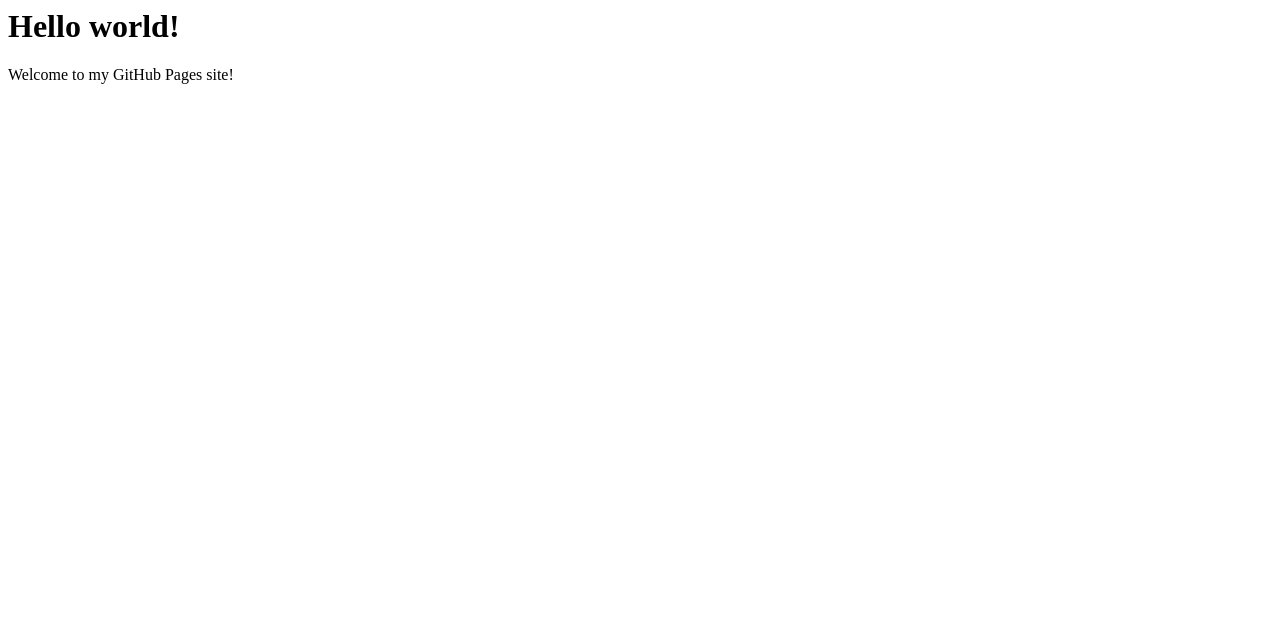
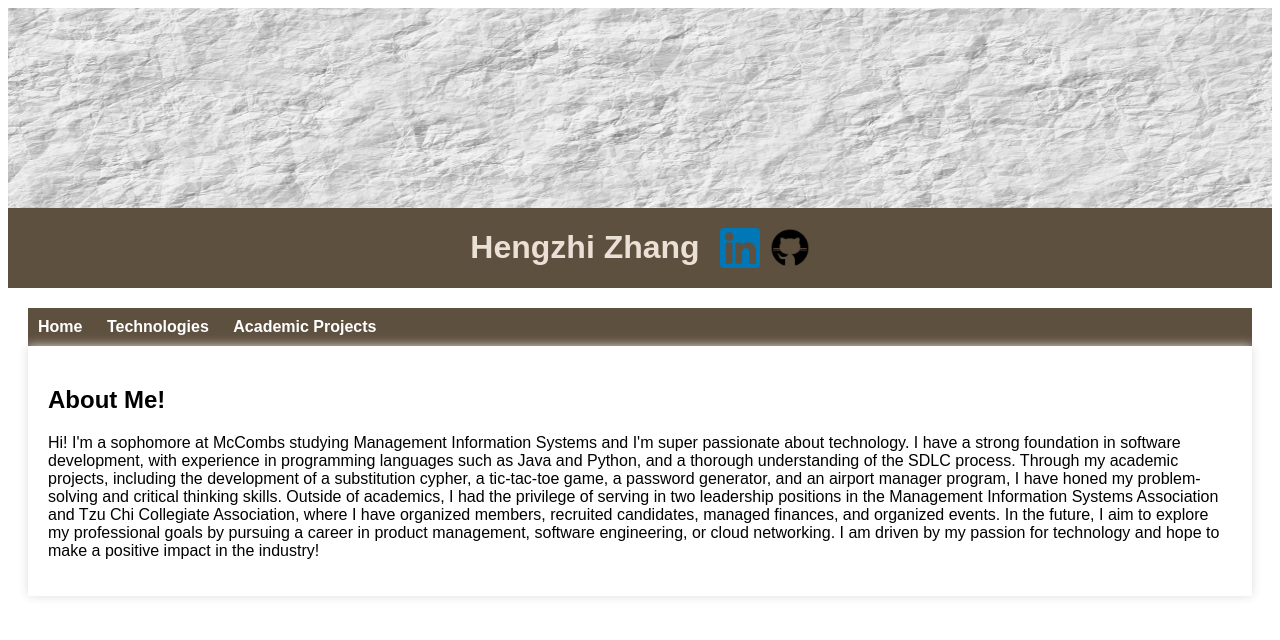
Before and after one commit to hengzhi-zhang/hengzhi-zhang.github.io, a plain HTML site: page index.html in a window 1280 px wide. Drawn offline with Linux system fonts and the light colour scheme; files whose address does not match are found by name.

Commit message:
Update index.html

```diff
--- a/index.html
+++ b/index.html
@@ -1,9 +1,208 @@
 <html>
   <head>
-    <title>My GitHub Pages Site</title>
+    <style>
+      body {
+        font-family: Arial, sans-serif;
+        background-color: white;
+      }
+      header {
+        background-color: #5E503F;
+        color: #92977E; <!-- color of "Hengzhi Zhang"  -->
+        padding: 20px;
+        text-align: center;
+      }
+      main {
+        padding: 20px;
+      }
+      section {
+        background-color: white;
+        padding: 20px;
+        box-shadow: 0 0 10px #ddd;
+        margin-bottom: 20px;
+      }
+      h1 {
+        font-weight: bold;
+        color: #EAE0D5;
+      }
+      h2 {
+      font-weight: bold;
+      color = black;
+
+      }
+      section p {
+        font-family: "sans-serif", sans-serif;
+        <!-- this is the font for my bio section, which is courier -->
+      }
+      h1{
+        font-family: "sans-serif", sans-serif;
+        font-weight: bold
+        <!-- this is the font for my labels section, which is courier -->
+        }
+      h2{
+        font-family: "sans-serif", sans-serif;
+        <!-- this is the font for my other labels section, which is courier -->
+        }
+      section ul {
+        font-family: "sans-serif", sans-serif;
+        <!-- this is the font for my skills section, which is courier -->
+        }
+      button{
+        font-family: "sans-serif", sans-serif;
+        <!-- this is the font for my button, which is courier -->
+        font-size: 16px
+        <!-- specifies font size -->
+        }
+      button.contact {
+
+        animation: pulse 2s infinite;
+        background-color: #4CAF50;
+        border: none;
+        color: white;
+        padding: 12px 24px;
+        text-align: center;
+        text-decoration: none;
+        display: inline-block;
+        font-size: 16px;
+        border-radius: 8px;
+      }
+    @keyframes pulse {
+        0% {
+          transform: scale(1);
+        }
+        50% {
+          transform: scale(1.1);
+        }
+        100% {
+          transform: scale(1);
+        }
+      }
+
+
+
+
+
+
+      .header {
+  display: flex;
+  justify-content: center;
+  align-items: center;
+}
+
+.name-container {
+  text-align: center;
+}
+
+.icons-container {
+  display: flex;
+  margin-left: 10px; /* add some space between icons */
+}
+
+.icon-link {
+  display: inline-block;
+  margin-left: 10px; /* add some space between icons */
+}
+
+.icon {
+  width: 40px;
+  height: 40px;
+}
+      .banner {
+        width: 100%;
+        height: 200px;  <!-- sets height to 200 pixels -->
+      }
+      .section-link {
+        text-decoration: none;
+        color: #333;
+        display: block;
+        padding: 10px 0;
+        border-bottom: 1px solid #ddd;
+      }
+      .section-link:hover {
+        background-color: #ddd;
+      }
+      nav {
+        background-color: #5E503F;
+        color: #fff;
+        font-weight: bold;
+        padding: 10px;
+      }
+
+      nav ul {
+        list-style: none;
+        margin: 0;
+        padding: 0;
+      }
+
+      nav li {
+        display: inline-block;
+        margin-right: 20px;
+      }
+
+      nav a {
+        color: #fff;
+        text-decoration: none;
+      }
+
+      nav a:hover {
+        color: grey;
+        text-decoration: underline;
+      }
+
+    .no-link-style {
+        color: inherit;
+        text-decoration: none;
+        cursor: pointer;
+      }
+    </style>
+  </head>
   </head>
   <body>
-    <h1>Hello world!</h1>
-    <p>Welcome to my GitHub Pages site!</p>
+    <header>
+      <img src="/Users/hengzhi/Desktop/personal website files/banner.jpeg" class = "banner">
+      <!-- <img id="profile-image"
+            src="C:\Users\hengz\Downloads\Screenshot 2023-01-09 210504.png" alt="Hengzhi Zhang">
+             this doesn't really fit in my website but it's a cute picture -->
+      <div class="header">
+  <div class="name-container">
+    <h1><a href="/Users/hengzhi/Desktop/personal website files/home.html" class="no-link-style">Hengzhi Zhang</a></h1>
+  </div>
+  <div class="icons-container">
+    <a href="https://www.linkedin.com/in/hengzhi-zhang/" target="_blank" class="icon-link">
+      <img class="icon" src="/Users/hengzhi/Desktop/personal website files/linkedin.png">
+    </a>
+    <a href="https://github.com/hengzhi-zhang" target="_blank" class="icon-link">
+      <img class="icon" src="/Users/hengzhi/Desktop/personal website files/github.png">
+    </a>
+  </div>
+</div>
+    </header>
+    <main>
+      <nav>
+        <ul>
+          <li><a href="/Users/hengzhi/Desktop/personal website files/home.html">Home</a></li>
+          <li><a href="/Users/hengzhi/Desktop/personal website files/technologies.html">Technologies</a></li>
+          <li><a href="/Users/hengzhi/Desktop/personal website files/projects.html">Academic Projects</a></li>
+        </ul>
+      </nav>
+      </section>
+      <section id="about">
+        <h2>About Me!</h2>
+        <p>Hi! I'm a sophomore at McCombs studying Management Information Systems and I'm super
+            passionate about technology. I have a strong foundation in software development,
+            with experience in programming languages such as Java and Python, and a thorough
+            understanding of the SDLC process.
+
+        Through my academic projects, including the development of a substitution cypher, a tic-tac-toe game,
+          a password generator, and an airport manager program, I have honed my problem-solving and critical thinking skills.
+          Outside of academics, I had the privilege of serving in two leadership positions in the Management Information Systems Association
+          and Tzu Chi Collegiate Association,
+          where I have organized members, recruited candidates, managed finances, and organized events.
+
+          In the future, I aim to explore my professional goals by pursuing a career in
+          product management, software engineering, or cloud networking.
+          I am driven by my passion for technology and hope to make a positive impact in the industry!
+        </p>
+      </section>
+    </main>
   </body>
 </html>
```
